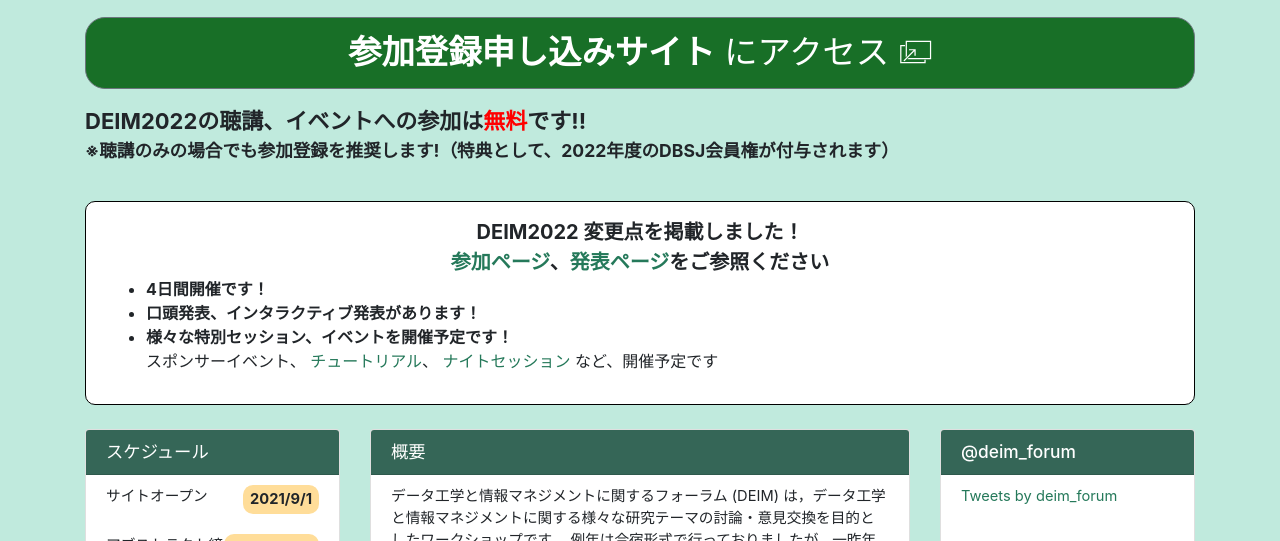
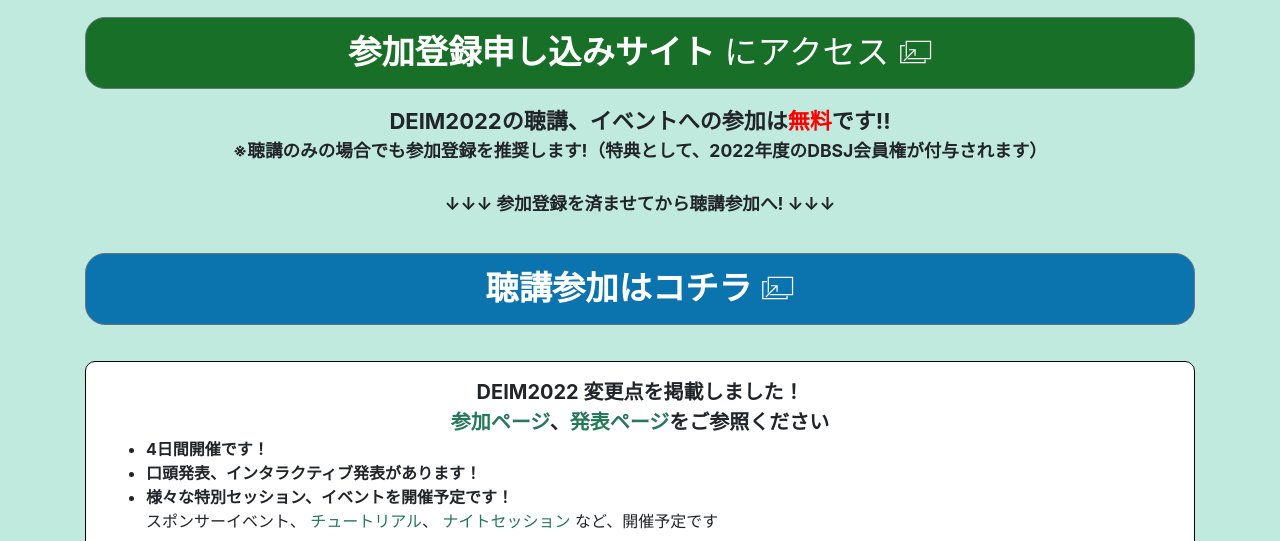
Before and after one commit to DEIM-Management-System/DEIM-Web, a plain HTML site: page index.html in a window 1280 px wide. Shown: the part 784-1325 px from the top of the page. Drawn offline with Linux system fonts and the light colour scheme.

Commit message:
Revert "Revert "[update] 聴講参加ページへのボタン追加""
This reverts commit 5f87995c855115b6637a9d8ad1d01c96fc629c89.

```diff
--- a/index.html
+++ b/index.html
@@ -197,9 +197,42 @@
           </g>
           </svg>
         </a>
-        <p><span class="strong_notice">DEIM2022の聴講、イベントへの参加は<span class="strong_red">無料</span>です!!</span><br>
-        <strong><big>※聴講のみの場合でも参加登録を推奨します!（特典として、2022年度のDBSJ会員権が付与されます）</big></strong></p>
+        <center>
+          <p><span class="strong_notice">DEIM2022の聴講、イベントへの参加は<span class="strong_red">無料</span>です!!</span><br>
+             <strong><big>※聴講のみの場合でも参加登録を推奨します!（特典として、2022年度のDBSJ会員権が付与されます）<br><br>
+              ↓↓↓ 参加登録を済ませてから聴講参加へ! ↓↓↓
+             </big></strong>
+          </p>
+        </center>
       </p>
+    </div>
+
+    <div class="col-lg-12">
+      <p class='submission_button'>
+        <a class='btn btn-outline-secondary' href="https://cms.dbsj.org/deim2022/participant/" target="_blank" style="background:#0b74af;color:#FFFFFF;border-radius:20px;"><strong>聴講参加はコチラ</strong>
+          <svg version="1.1" id="レイヤー_1" xmlns="http://www.w3.org/2000/svg" xmlns:xlink="http://www.w3.org/1999/xlink" x="0px"
+              y="0px" width="1em" height="1em" viewBox="0 0 28.35 28.35" enable-background="new 0 0 28.35 28.35"
+              xml:space="preserve">
+          <g>
+            <path fill-rule="evenodd" clip-rule="evenodd" fill="#FFFFFF" d="M5.731,8.354c7.208,0,14.414,0,21.621,0
+              c0,5.207,0,10.412,0,15.617c-6.217,0-12.519,0-18.84,0c-0.395,0-1.042,0.088-1.243,0c-0.134-0.062,0.014-0.157,0.119-0.267
+              c0.199-0.208,0.626-0.737,0.887-0.798c0.288-0.071,0.758,0,1.154,0c5.569,0,11.413,0,16.887,0c0-4.485,0-8.973,0-13.458
+              c-6.457-0.068-13.043-0.01-19.549-0.03c-0.054,3.235-0.03,6.94-0.03,10.351c0,0.483,0.086,1.063,0,1.479
+              c-0.06,0.289-0.545,0.669-0.769,0.887c-0.068,0.068-0.172,0.23-0.266,0.149c0-4.614,0-9.228,0-13.842
+              C5.699,8.402,5.697,8.359,5.731,8.354z"/>
+            <path fill-rule="evenodd" clip-rule="evenodd" fill="#FFFFFF" d="M1.029,11.813c1.359,0,2.72,0,4.081,0
+              c0.067,0.299,0.012,0.719,0.031,1.066c-1.016,0-2.032,0-3.047,0c-0.068,4.427-0.01,8.983-0.029,13.458
+              c6.447,0.068,13.023,0.01,19.52,0.03c0.07-0.552,0.011-1.233,0.03-1.834c0.298-0.051,0.796-0.051,1.095,0
+              c-0.021,0.957,0.038,1.991-0.03,2.898c-7.227,0-14.453,0-21.68,0c0-5.177,0-10.354,0-15.528
+              C0.996,11.861,0.994,11.818,1.029,11.813z"/>
+            <path fill-rule="evenodd" clip-rule="evenodd" fill="#FFFFFF" d="M8.541,15.421c1.884,0,3.767,0,5.649,0c0,1.886,0,3.768,0,5.65
+              c-0.289,0.051-0.775,0.051-1.064,0c0-1.262,0-2.523,0-3.785c-0.382,0.264-0.729,0.641-1.095,1.006
+              c-2.288,2.288-4.576,4.604-6.921,6.95c-0.124,0.124-0.498,0.532-0.532,0.532c-0.18,0.008-0.602-0.682-0.74-0.771
+              c2.5-2.452,4.987-4.984,7.484-7.479c0.343-0.345,0.744-0.654,1.005-1.064c-1.272,0-2.543,0-3.815,0
+              C8.531,16.123,8.473,15.71,8.541,15.421z"/>
+          </g>
+          </svg>
+        </a>
     </div>
 
 
```
Also changed, not shown: post/attend.html (+31 -0 lines).
